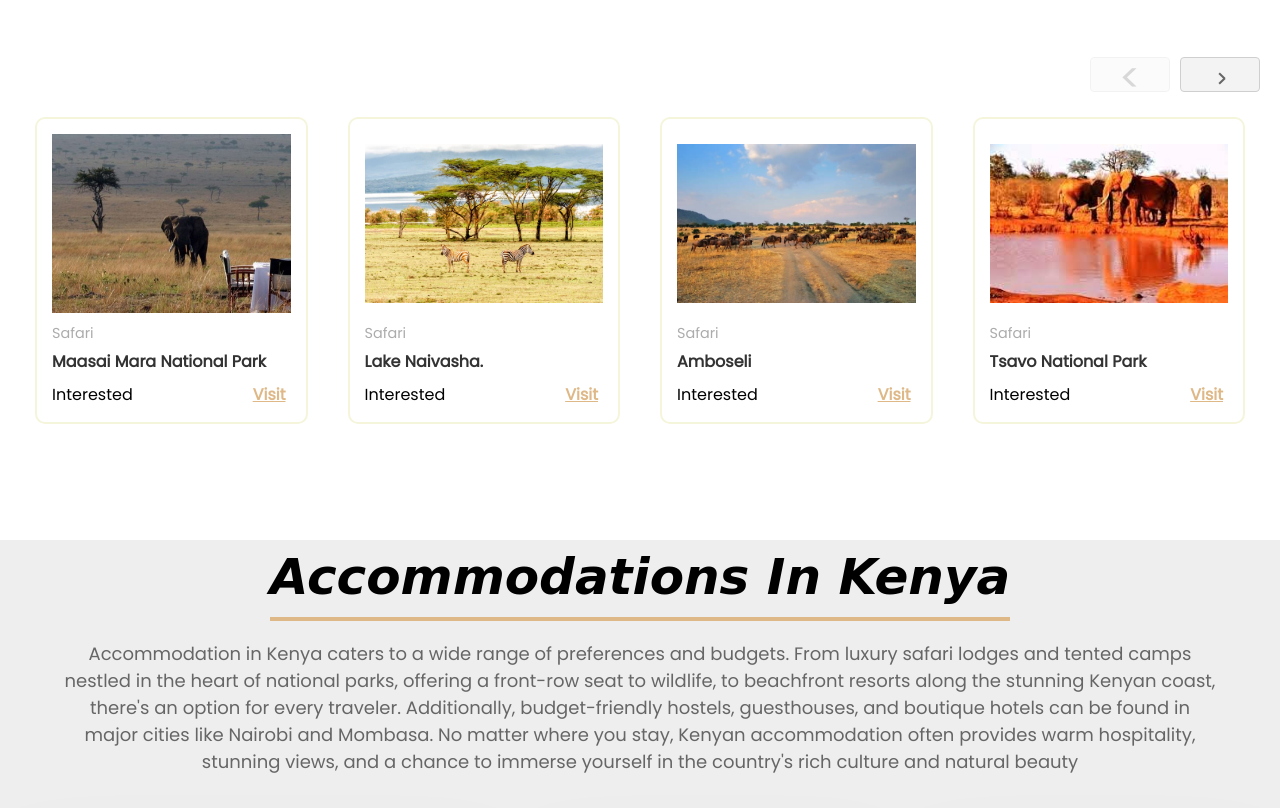
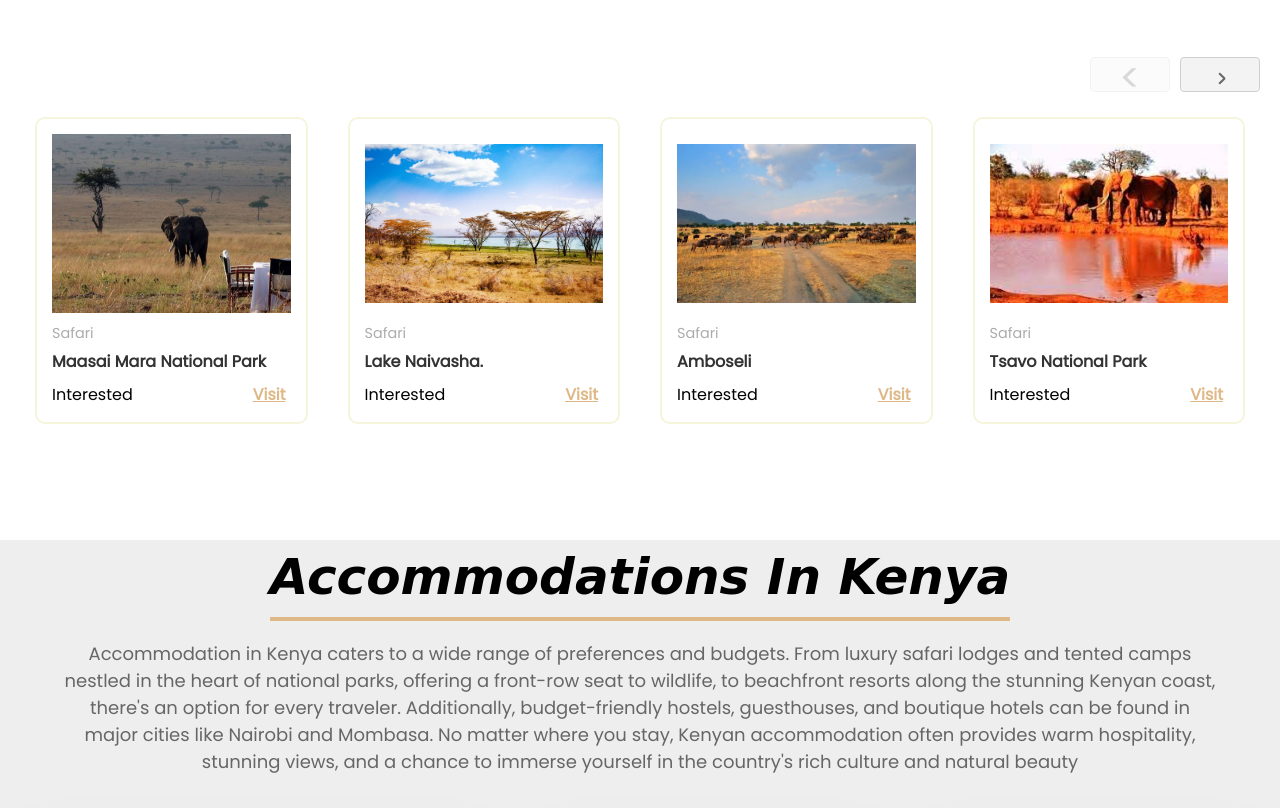
Before and after one commit to pitah254/somewhereafrica, a plain HTML site: page kenya.html in a window 1280 px wide. Shown: the part 1000-1808 px from the top of the page. Drawn offline with Linux system fonts and the light colour scheme.

Commit message:
updatinkenya

```diff
--- a/kenya.html
+++ b/kenya.html
@@ -100,7 +100,7 @@
                         <div class="p-img-container">
                             <div class="p-img">
                                 <a href="#">
-                                    <img src="myimages/lakenaivasha1.jpg" >
+                                    <img src="myimages/lakeNaivasha2.jpg" >
                                 </a>
                             </div>
                         </div>
```
